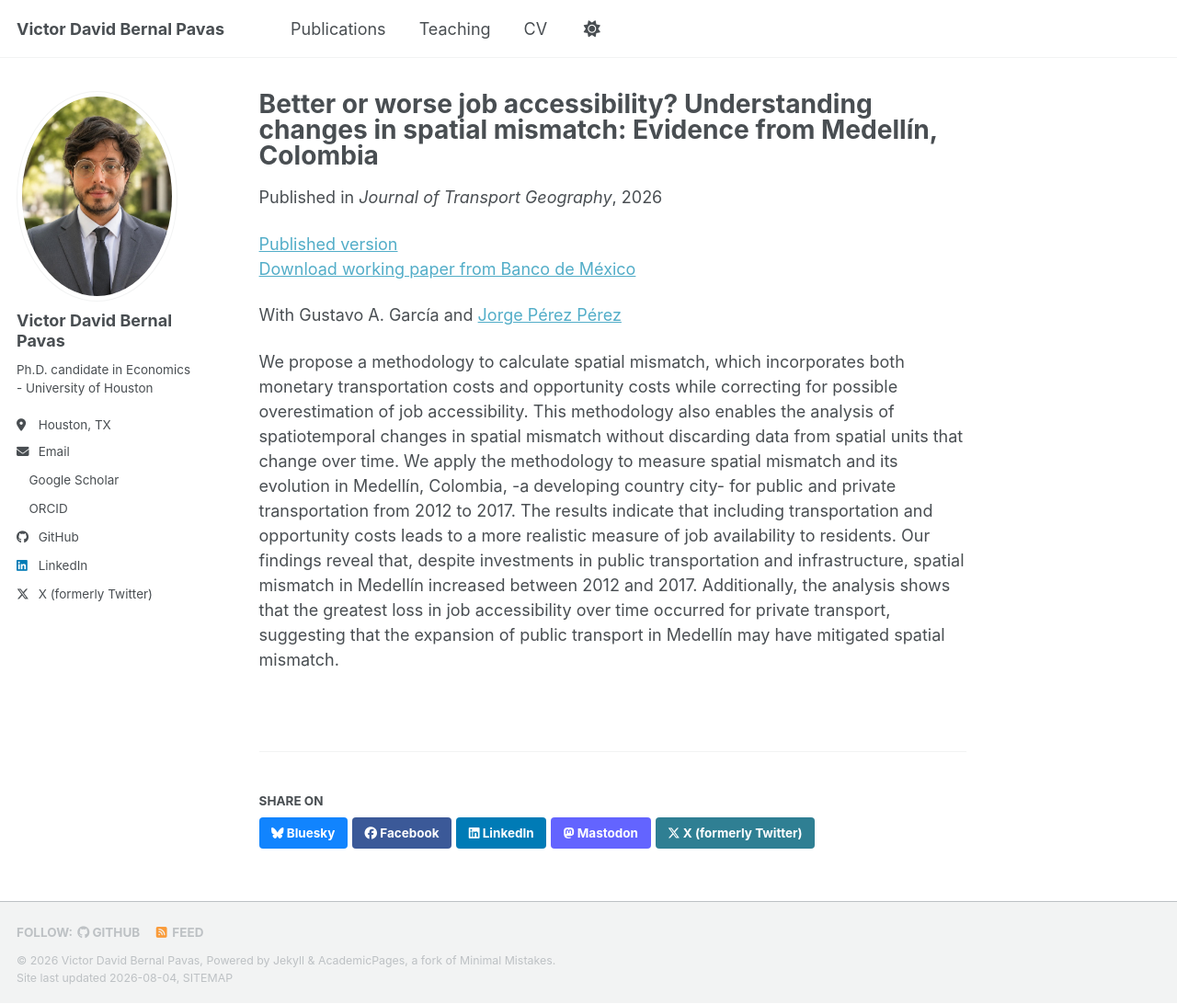
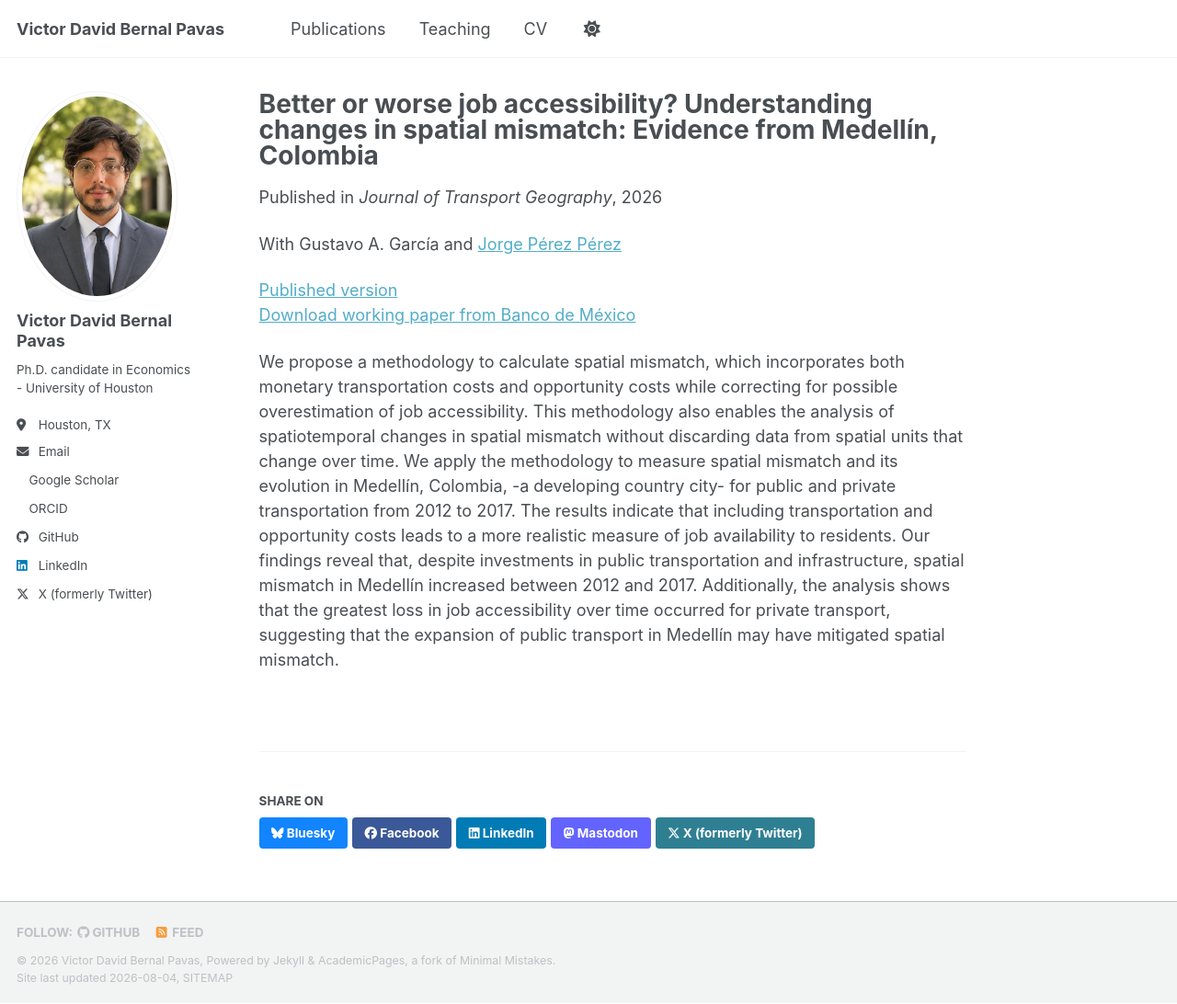
Before and after one commit to DavdBernal24/DavdBernal24.github.io, a Jekyll site: the page built from _publications/Better_Worse_Job_Accessibility.md, in a window 1280 px wide and 1092 px high. Shown: the whole window at 92% size. Built offline with Jekyll 4.4.1, drawn with Linux system fonts in a browser that asks for light colours; a style sheet for code colours, icons or effects is not loaded.

```diff
--- a/_publications/Better_Worse_Job_Accessibility.md
+++ b/_publications/Better_Worse_Job_Accessibility.md
@@ -7,9 +7,11 @@ excerpt: 'We propose a methodology to measure spatial mismatch that accounts for
 date: 2026-01-01
 venue: 'Journal of Transport Geography'
 ---
+
+
+With Gustavo A. García and [Jorge Pérez Pérez](https://jorgeperezperez.com/)
+
 [Published version](https://doi.org/10.1016/j.jtrangeo.2025.104341)
 [Download working paper from Banco de México](https://www.banxico.org.mx/publications-and-press/banco-de-mexico-working-papers/%7B4A1C4582-7C9D-F473-E002-1C90B1BCF0A0%7D.pdf)
 
-With Gustavo A. García and [Jorge Pérez Pérez](https://jorgeperezperez.com/)
-
 We propose a methodology to calculate spatial mismatch, which incorporates both monetary transportation costs and opportunity costs while correcting for possible overestimation of job accessibility. This methodology also enables the analysis of spatiotemporal changes in spatial mismatch without discarding data from spatial units that change over time. We apply the methodology to measure spatial mismatch and its evolution in Medellín, Colombia, -a developing country city- for public and private transportation from 2012 to 2017. The results indicate that including transportation and opportunity costs leads to a more realistic measure of job availability to residents. Our findings reveal that, despite investments in public transportation and infrastructure, spatial mismatch in Medellín increased between 2012 and 2017. Additionally, the analysis shows that the greatest loss in job accessibility over time occurred for private transport, suggesting that the expansion of public transport in Medellín may have mitigated spatial mismatch.
```
